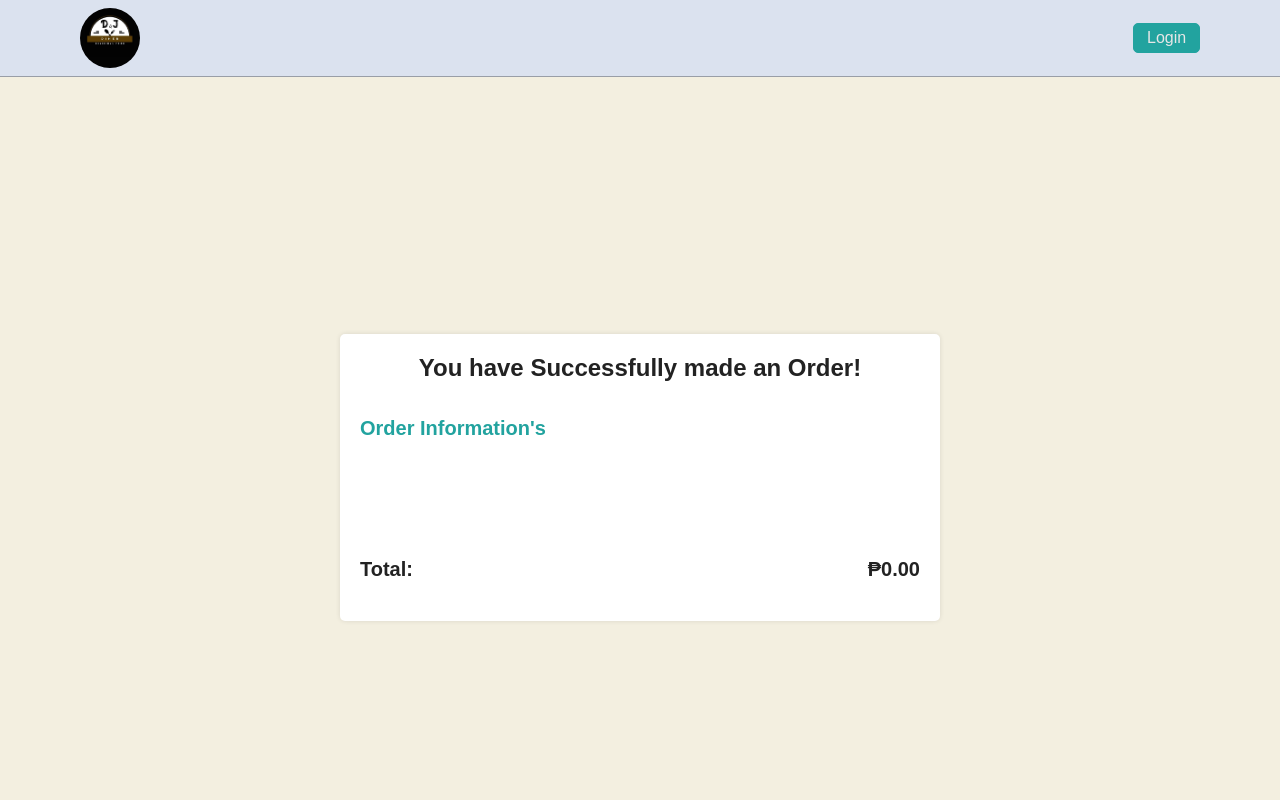
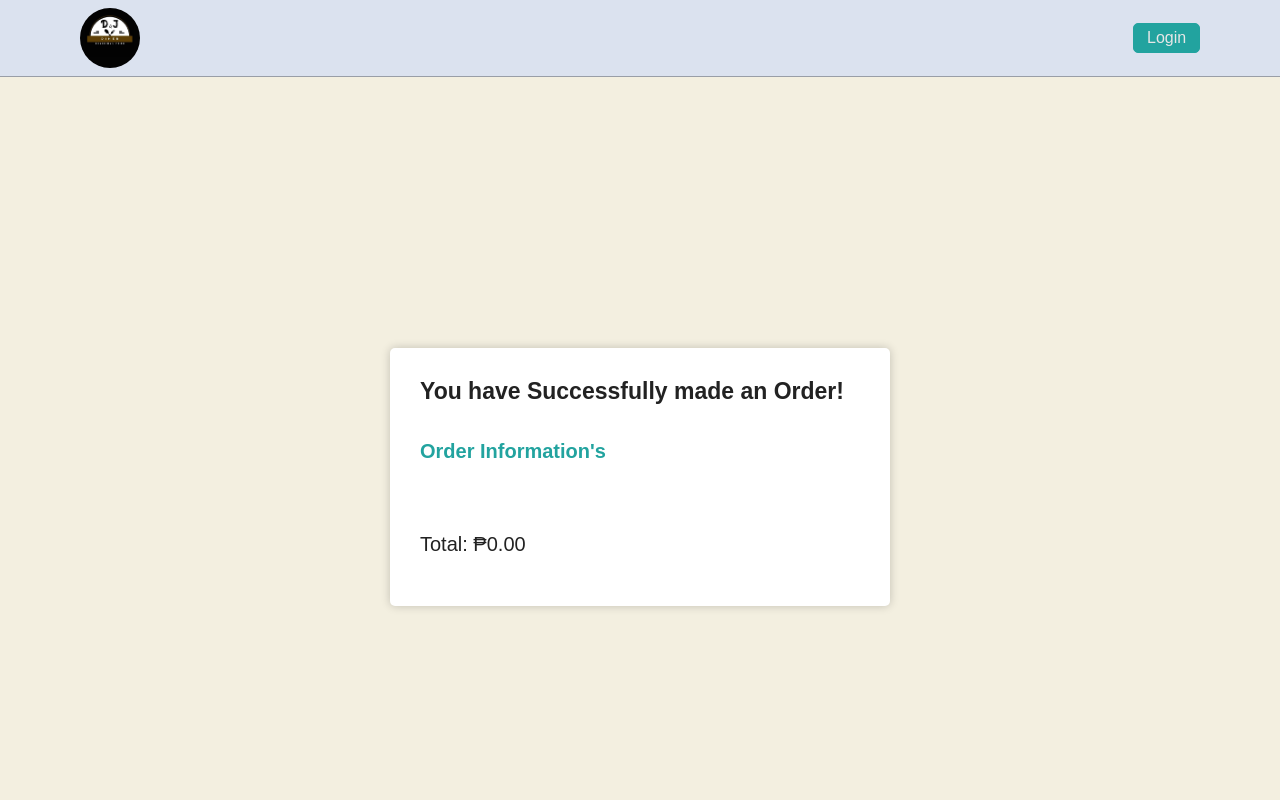
Before and after one commit to JpMayor1/MERN_E-commerce, a React (Create React App) app in the folder client/: page /successorder in a window 1280 px wide. Shown: the top 800 px of the page. Built offline with nearby package versions, Linux system fonts and the light colour scheme.

Commit message:
changes applied

```diff
--- a/client/src/pages/successOrder/SuccessOrder.css
+++ b/client/src/pages/successOrder/SuccessOrder.css
@@ -10,69 +10,75 @@
 
 .success-order-wrapper {
     background-color: #fff;
-    padding: 20px;
-    box-shadow: 0px 0px 5px rgba(0, 0, 0, 0.1);
+    padding: 30px;
     border-radius: 5px;
-    max-width: 600px;
+    box-shadow: 0 0 10px rgba(0, 0, 0, 0.2);
+    max-width: 500px;
     width: 100%;
 }
 
 .success-order-title {
-    font-size: 24px;
-    font-weight: bold;
-    text-align: center;
+    font-size: 23px;
+    margin-bottom: 5px;
+}
+
+form {
+    gap: 5px;
     margin-bottom: 20px;
 }
 
 .success-order-info {
     font-size: 20px;
-    font-weight: bold;
+    margin: 0;
+}
+
+.success-order-address-data {
+    display: flex;
+    flex-wrap: wrap;
     margin-bottom: 10px;
 }
 
-  .success-order-address-data,
+.check-out-info {
+    display: flex;
+    align-items: center;
+    margin-right: 30px;
+    margin: 10px;
+}
+
+.check-out-info h3 {
+    margin-right: 10px;
+    font-size: 20px;
+    color: var( --text-color);
+}
+
 .success-order-products-info {
     margin-bottom: 20px;
 }
 
-  .check-out-info {
-    display: flex;
-    justify-content: space-between;
+.product_id {
     margin-bottom: 10px;
-  }
-
-  .check-out-info h3 {
-    font-weight: bold;
 }
 
 .success-order-price-and-title {
     display: flex;
+    align-items: center;
     justify-content: space-between;
+    width: 50%;
 }
 
 .success-order-product-title {
-    font-weight: bold;
+    font-size: 18px;
 }
 
 .success-order-price {
-    font-weight: bold;
+    font-size: 16px;
+}
+
+.chosen-payment-method {
+    margin-bottom: 20px;
+    font-size: 20px;
 }
 
 .success-order-price-msg {
-    display: flex;
-    justify-content: space-between;
     font-size: 20px;
-    font-weight: bold;
-    margin-bottom: 20px;
 }
-
-  .success-order-total-price {
-    font-weight: bold;
-  }
-
-  .chosen-payment-method {
-    font-size: 20px;
-    font-weight: bold;
-    text-align: center;
-    margin-bottom: 20px;
-  }
--- a/client/src/pages/successOrder/SuccessOrder.jsx
+++ b/client/src/pages/successOrder/SuccessOrder.jsx
@@ -29,7 +29,7 @@ function SuccessOrder() {
                             ([property, value], index) => (
                                 <div key={index} className="check-out-info">
                                     <h3>{property}:</h3>
-                                    <span>{value}</span>
+                                    <i>{value}</i>
                                 </div>
                             )
                         )}
@@ -51,10 +51,7 @@ function SuccessOrder() {
                     </div>
                     <div className="chosen-payment-method">{payment}</div>
                     <div className="success-order-price-msg">
-                        Total:
-                        <div className="success-order-total-price">
-                            ₱{totalPriceProducts()}
-                        </div>
+                        Total: ₱{totalPriceProducts()}
                     </div>
                 </form>
             </div>
```
Lines whose indentation alone changed are shown as unchanged.
